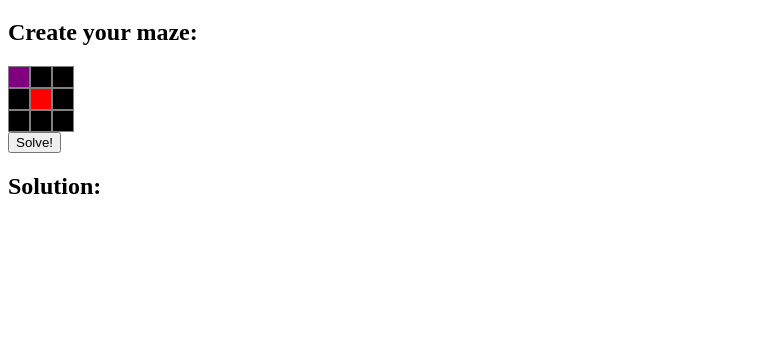
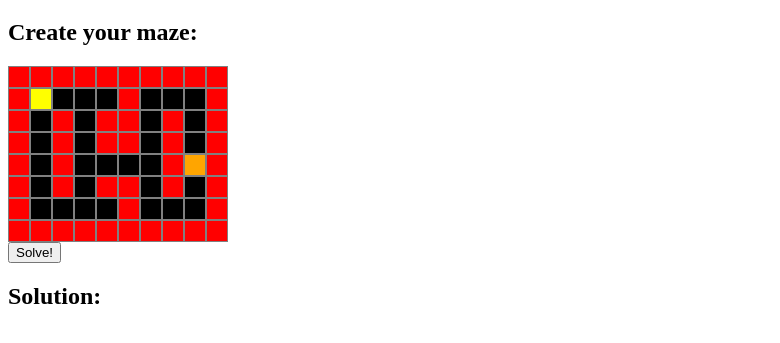
Before and after one commit to timoehler/maze-solver, a React app: page / in a window 1280 px wide. Shown: the part 61-404 px from the top of the page, without its empty margins (0-780 px from the left). Built offline with nearby package versions, Linux system fonts and the light colour scheme.

Commit message:
updating backend to return requested model.  Adding styling and updating initial model

```diff
--- a/src/client/App.js
+++ b/src/client/App.js
@@ -5,8 +5,19 @@ import './app.css';
 export default class App extends Component {
   constructor() {
     super();
+    const model = [
+      ['#', '#', '#', '#', '#', '#', '#', '#', '#', '#'],
+      ['#', 'A', '.', '.', '.', '#', '.', '.', '.', '#'],
+      ['#', '.', '#', '.', '#', '#', '.', '#', '.', '#'],
+      ['#', '.', '#', '.', '#', '#', '.', '#', '.', '#'],
+      ['#', '.', '#', '.', '.', '.', '.', '#', 'B', '#'],
+      ['#', '.', '#', '.', '#', '#', '.', '#', '.', '#'],
+      ['#', '.', '.', '.', '.', '#', '.', '.', '.', '#'],
+      ['#', '#', '#', '#', '#', '#', '#', '#', '#', '#']
+    ];
+
     this.state = {
-      model: [],
+      model,
       solutionModel: []
     };
   }
@@ -16,18 +27,23 @@ export default class App extends Component {
   }
 
   solve = () => {
-    fetch('/api/getMazeSolution')
-      .then(res => res.json())
-      .then(solution => this.setState({ solutionModel: solution.model }));
+    const { model } = this.state;
+
+    fetch("/api/getMazeSolution", {
+      method: "post",
+      headers: {
+        'Accept': 'application/json',
+        'Content-Type': 'application/json'
+      },
+      body: JSON.stringify({ model })
+    })
+    .then(res => res.json())
+    .then(solution => this.setState({ solutionModel: solution.model }));
   }
 
   render() {
-    const { solutionModel } = this.state;
-    const model = [
-      ['a', '.', '.'],
-      ['.', '#', '.'],
-      ['.', '.', '.']
-    ];
+    const { model, solutionModel } = this.state;
+
     return (
       <div>
         <h1>Maze Solver</h1>
--- a/src/client/cell/cell.js
+++ b/src/client/cell/cell.js
@@ -17,6 +17,12 @@ class Cell extends Component {
         return 'road';
       case '#':
         return 'block';
+      case 'A':
+        return 'start';
+      case 'B':
+        return 'end';
+        case '@':
+      return 'solution';
       default:
         return 'unknown';
     }
--- a/src/client/cell/cell.less
+++ b/src/client/cell/cell.less
@@ -9,6 +9,15 @@
 	&.block {
 		background: red;
 	}
+	&.start {
+		background: yellow;
+	}
+	&.end {
+		background: orange;
+	}
+	&.solution {
+		background: green;
+	}
 	&.unknown {
 		background: purple;
 	}
--- a/src/client/grid/grid.js
+++ b/src/client/grid/grid.js
@@ -24,7 +24,7 @@ class Grid extends Component {
     const { modelChanged } = this.props;
     model[rowIndex][colIndex] = type;
     this.setState({ model });
-    modelChanged(model);
+    modelChanged && modelChanged(model);
   }
 
   rowBuilder = (row, rowIndex) => {
@@ -59,7 +59,7 @@ Grid.propTypes = {
 };
 
 Grid.defaultProps = {
-  modelChanged: () => { alert('default'); }
+  modelChanged: null
 };
 
 export default Grid;
```
Also changed, not shown: src/server/index.js (+6 -8 lines).
